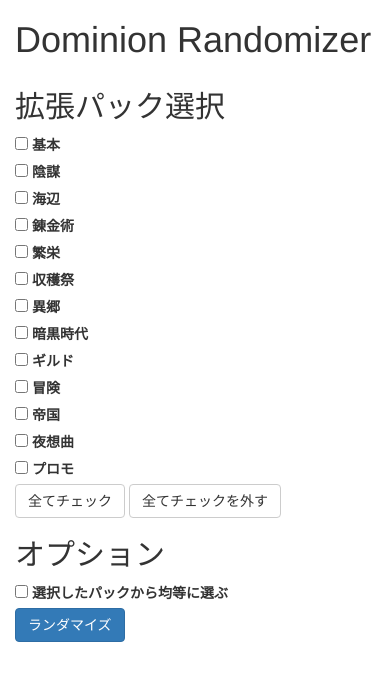
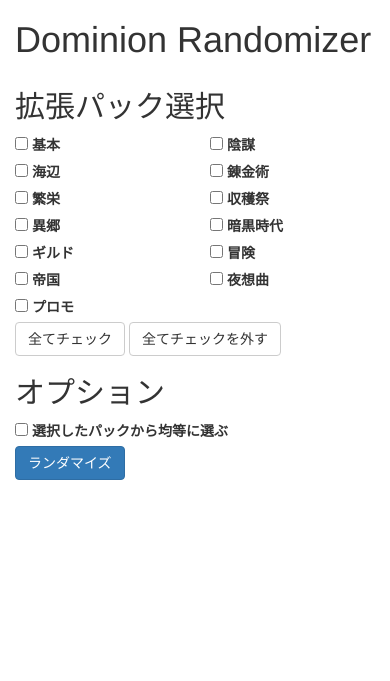
Before and after one commit to sho25/dom_randomizer, a Flask app: page / in a window 390 px wide. Shown: the top 681 px of the page. Run offline with Flask 2, Linux system fonts and the light colour scheme; some libraries are stand-ins or nearby versions.

Commit message:
レスポンシブ変更

```diff
--- a/templates/index.html
+++ b/templates/index.html
@@ -10,7 +10,7 @@
         <h2>拡張パック選択</h2>
         <div class="row">
             {% for extension in extensions %}
-            <div class="col-xs-12 col-sm-6 col-md-4 col-lg-3">
+            <div class="col-xs-6 col-sm-6 col-md-4 col-lg-3">
                 <input class="form-check-input" type="checkbox" name="extensions" id="{{extension}}" value="{{extension}}">
                 <label class="form-check-label" for="{{extension}}">{{extension|e}}</label>
                 <br>
```
